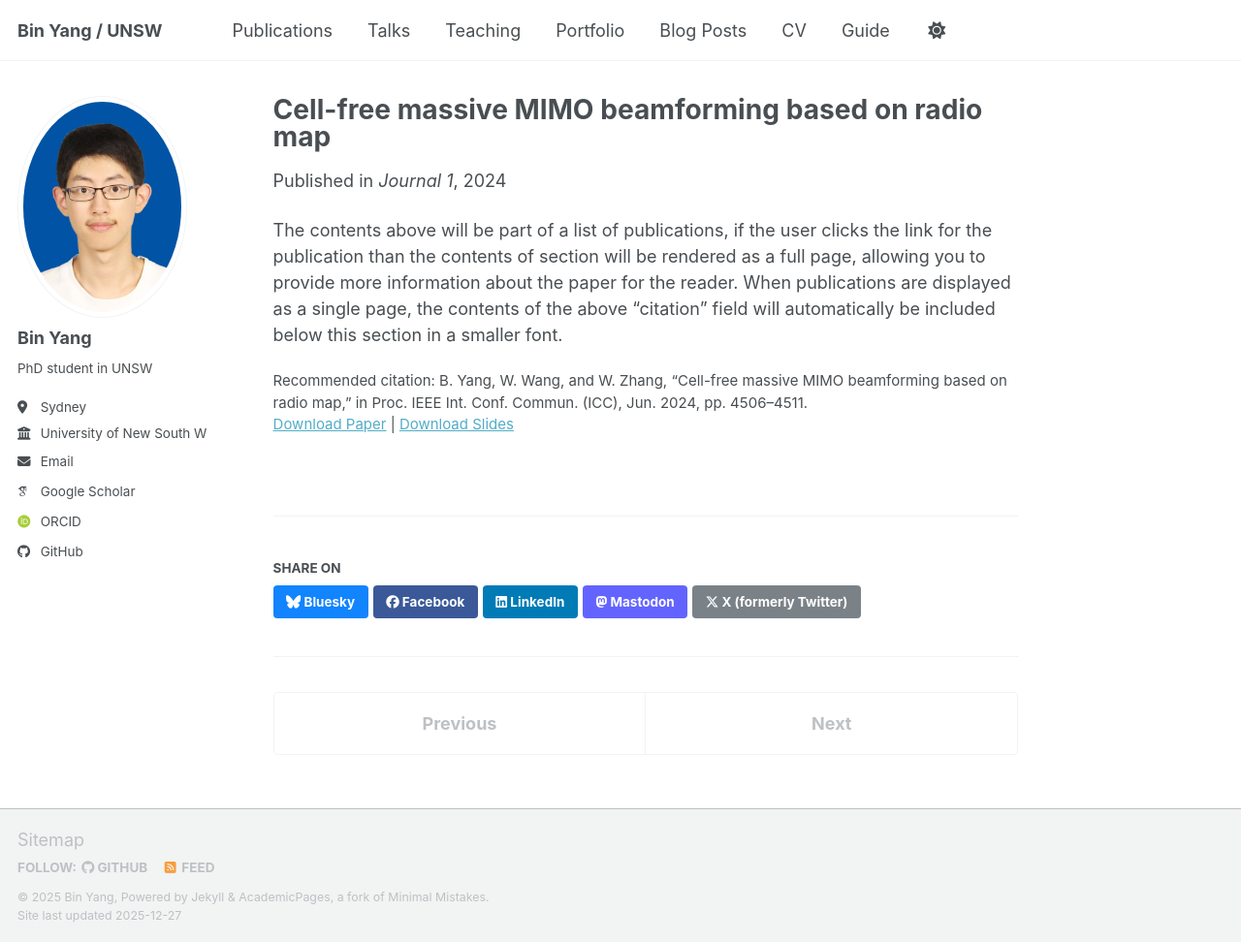
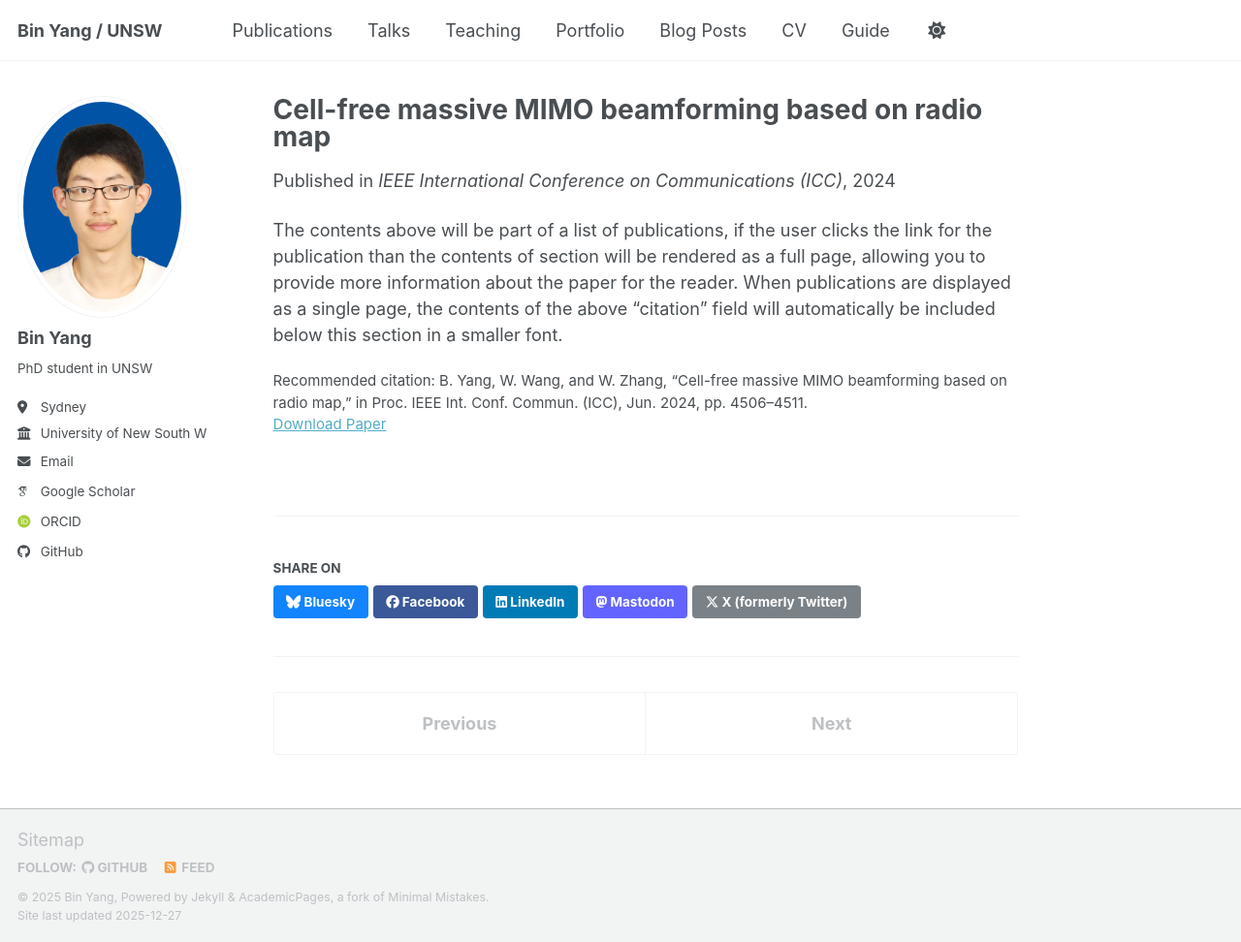
Before and after one commit to yangbin-xd/yangbin-xd.github.io, a Jekyll site: the page built from _publications/2024-02-17-paper-title-number-4.md, in a window 1280 px wide and 972 px high. Shown: the whole window at 97% size. Built offline with Jekyll 4.4.1, drawn with Linux system fonts in a browser that asks for light colours; some web fonts are replaced; a script bundle is joined from its source files by our own code; library files that are not in the unit come from our copies.

Commit message:
Update 2024-02-17-paper-title-number-4.md

```diff
--- a/_publications/2024-02-17-paper-title-number-4.md
+++ b/_publications/2024-02-17-paper-title-number-4.md
@@ -5,8 +5,7 @@ category: conferences
 permalink: https://ieeexplore.ieee.org/abstract/document/10622568/
 excerpt: 'This paper considers beamforming for cell-free massive MIMO based on radio map.'
 date: 2024-06-12
-venue: 'Journal 1'
-slidesurl: 'https://academicpages.github.io/files/slides2.pdf'
+venue: 'IEEE International Conference on Communications (ICC)'
 paperurl: 'https://academicpages.github.io/files/paper2.pdf'
 citation: 'B. Yang, W. Wang, and W. Zhang, “Cell-free massive MIMO beamforming based on radio map,” in Proc. IEEE Int. Conf. Commun. (ICC), Jun. 2024, pp. 4506–4511.'
 ---
```
